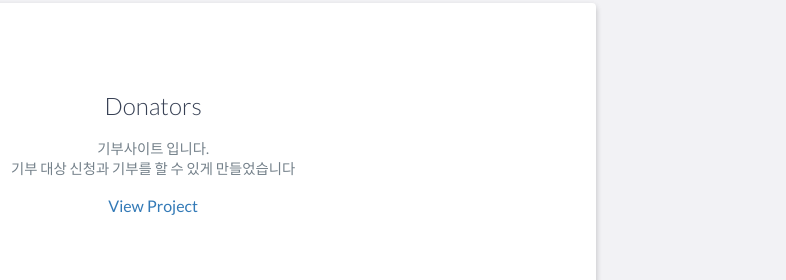
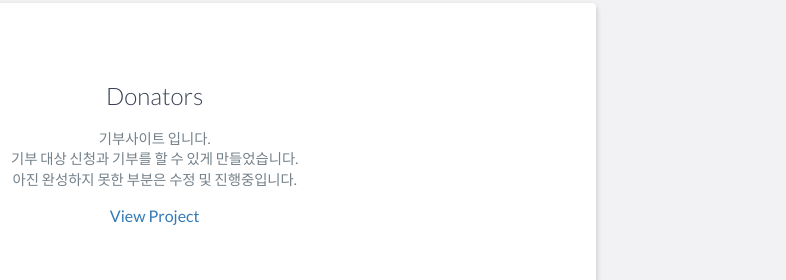
Before and after one commit to alsrjs7633/alsrjs7633.github.io, a website: page index.html in a window 1280 px wide. Shown: the part 2212-2492 px from the top of the page, 494-1280 px from the left. Drawn offline with nearby package versions, Linux system fonts and the light colour scheme.

Commit message:
04060937

```diff
--- a/index.html
+++ b/index.html
@@ -143,7 +143,8 @@
                         <h3>Donators</h3>
                         <p>
                             기부사이트 입니다.<br>
-                            기부 대상 신청과 기부를 할 수 있게 만들었습니다
+                            기부 대상 신청과 기부를 할 수 있게 만들었습니다.<br>
+                            아진 완성하지 못한 부분은 수정 및 진행중입니다.
                         </p>
                         <a href="#">View Project</a>
                     </div>
```
